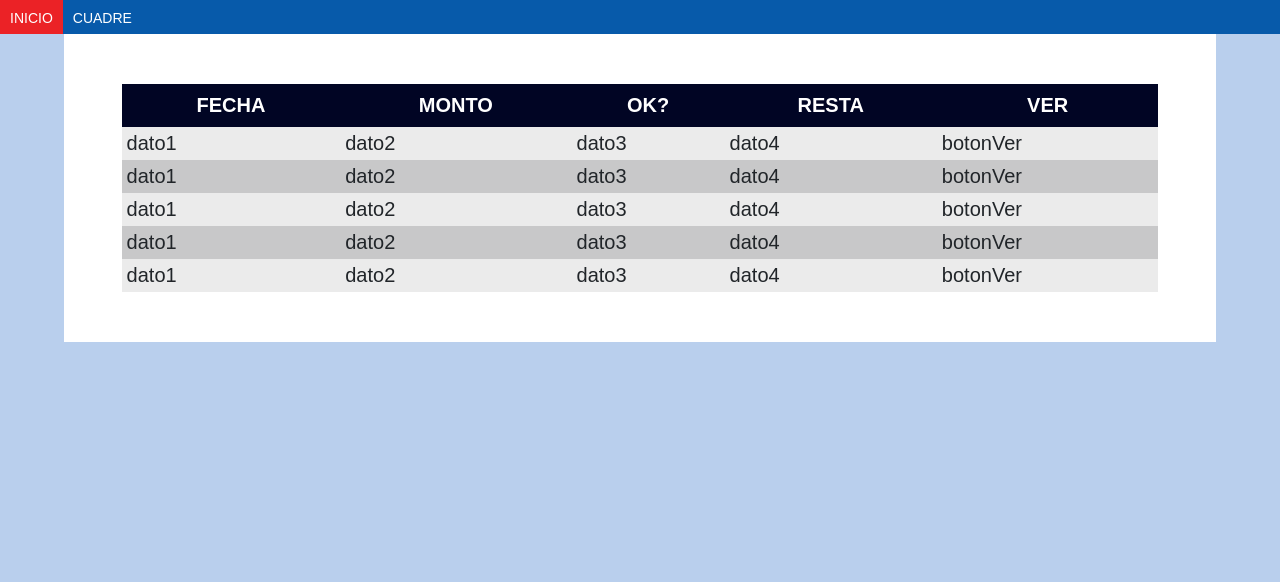
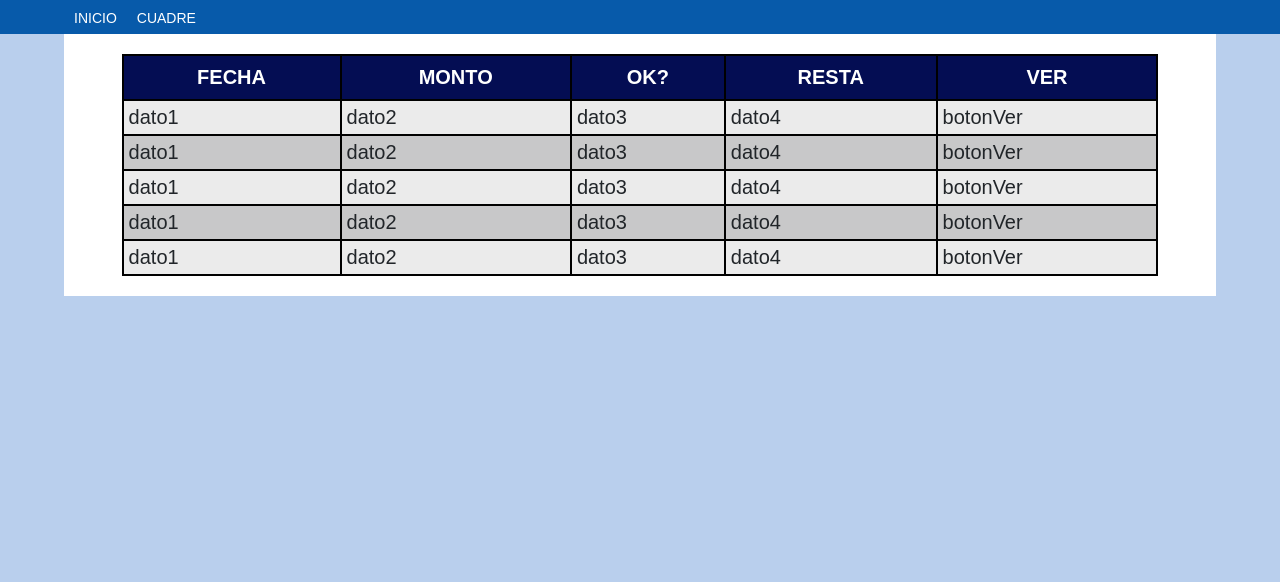
Before and after one commit to BlackKira31/Sorpresa1, a Flask app: page / in a window 1280 px wide. Shown: the top 582 px of the page. Run offline with Flask 3, Linux system fonts and the light colour scheme.

Commit message:
Add files via upload

```diff
--- a/Cuadre/static/css/header.css
+++ b/Cuadre/static/css/header.css
@@ -1,15 +1,18 @@
 header {
     background-color: #075aaa;
     margin: 0;
-    padding: 0;
+    padding: 0px;
     width: 100%;
-    display: flex;
     align-content: space-around;
 }
 
+#contheader{
+    margin: 0px auto;
+    width: 90%;
+    display: flex;
+}
 .navbar{
-    width:75%;
-
+    width: 75%;
 }
 
 .navul {
--- a/Cuadre/static/css/style.css
+++ b/Cuadre/static/css/style.css
@@ -12,30 +12,33 @@
     background-color: #ffffff;
     width: 90%;
     height: max-content;
+    padding-top: 20px;
+    padding-bottom: 20px;
 }
 
 /*---------------------------------index.html----------------------------*/
 #div_index{
     display: flex;
     justify-content: center;
-    padding: 50px 0px;
 }
 #div_index table {
     width: 90%;
-    border-collapse: collapse;
-    font-size: 20px
+    border-collapse: collapse ;
+    font-size: 20px;
 }
-#div_index table td th {
+#div_index table td {
     border: solid 2px;
-    border-color: #075aaa;
+    border-color: #000000;
 }
 #div_index table thead {
-    background: #010524;
+    background: #040d53;
     color:#FFFFFF;
     font-weight: bold;
 }
 #div_index table thead th {
     padding: 10px;
+    border: solid 2px;
+    border-color: #000000;
 }
 #div_index table tbody tr:nth-child(odd) {
 	background: #ebebeb;
--- a/Cuadre/templates/header.html
+++ b/Cuadre/templates/header.html
@@ -11,6 +11,7 @@
 </head>
 <body>
     <header class="header">
+        <div id="contheader">
             <nav class="navbar">
                 <ul class="navul">
                     <li class="navli"><a class="nava" href="#">INICIO</a></li>
@@ -20,6 +21,7 @@
             <section class="infoheader">
 
             </section>
+        </div>
     </header>
 
     <div id="cuerpo">
```
Lines whose indentation alone changed are shown as unchanged.
